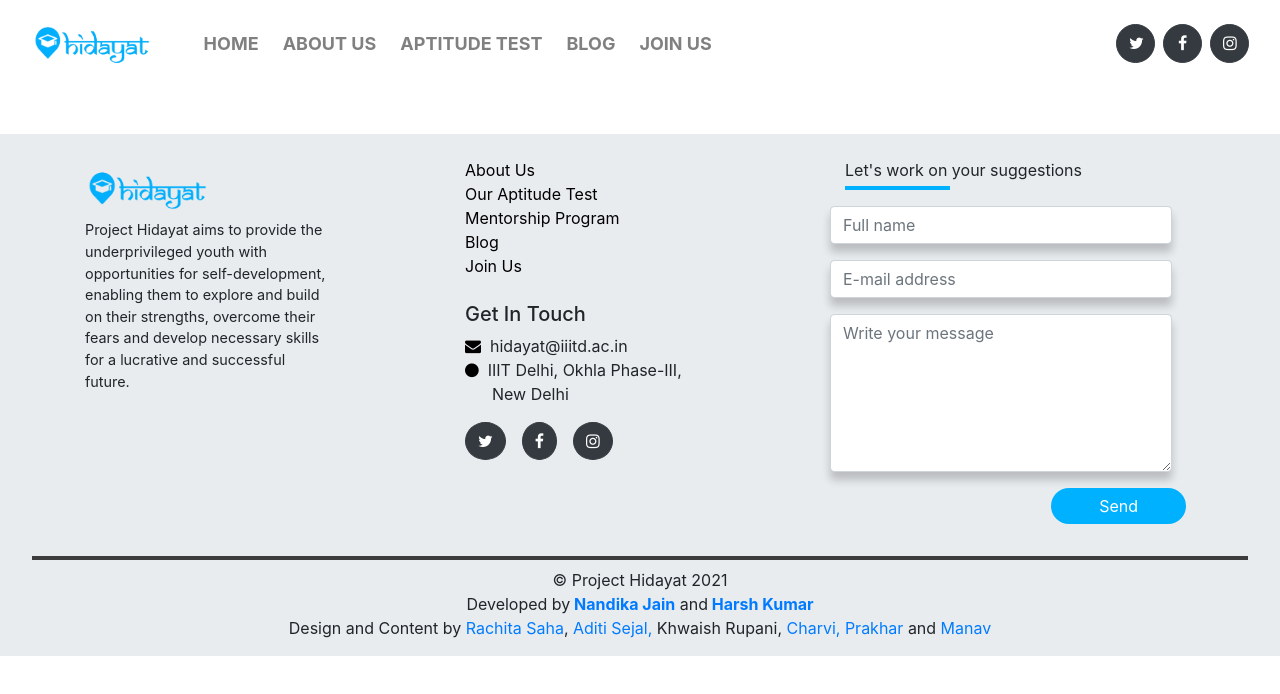
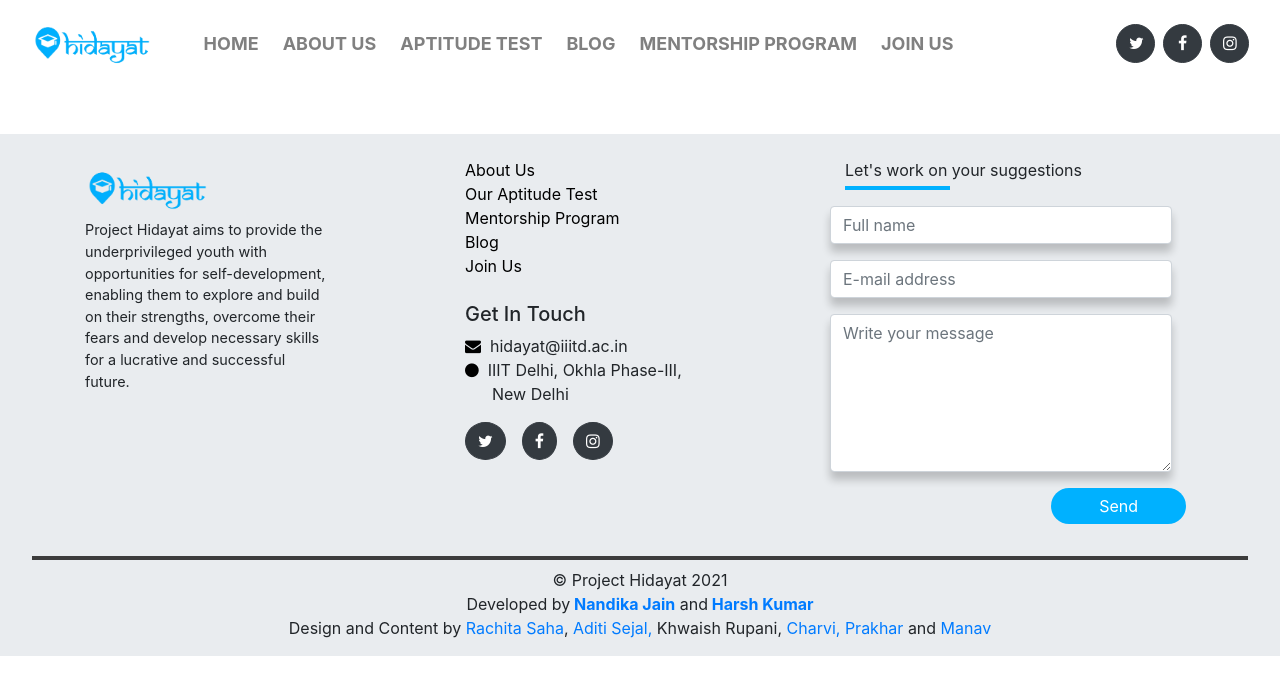
Before and after one commit to Enactus-IIITDelhi/Hidayat, a React (Create React App) app: page /3 in a window 1280 px wide. Shown: the top 694 px of the page. Built offline with nearby package versions, Linux system fonts and the light colour scheme.

Commit message:
components: added mentorship in navigation

```diff
--- a/src/components/Navigation.jsx
+++ b/src/components/Navigation.jsx
@@ -23,6 +23,7 @@ function Navigation() {
             <NavLink end className="mr-4 mt-2 mb-2 navLinks" to='about' >ABOUT US</NavLink>
             <NavLink end className="mr-4 mt-2 mb-2 navLinks" to='resources' >APTITUDE TEST</NavLink>
             <NavLink end className="mr-4 mt-2 mb-2 navLinks" to='blog' >BLOG</NavLink>
+            <NavLink end className="mr-4 mt-2 mb-2 navLinks" to='mentorship' >MENTORSHIP PROGRAM</NavLink>
             <NavLink end className="mr-4 mt-2 mb-2 navLinks" to='joinUs' >JOIN US</NavLink>
           </Nav>
 
```
